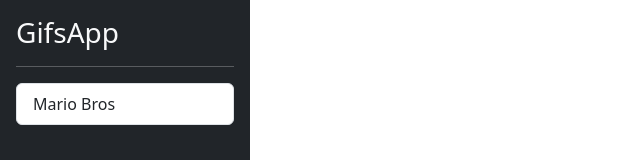
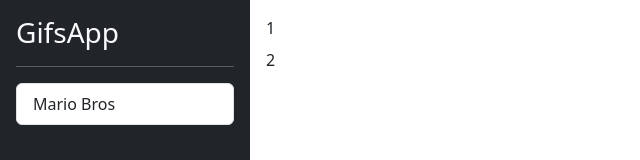
Before and after one commit to AlbertoG22/gifs-app-angular, an Angular app: page / in a window 1280 px wide. Shown: the top 160 px of the page, without its empty margins (0-640 px from the left). Built offline with nearby package versions, Linux system fonts and the light colour scheme.

Commit message:
creation of home page component

```diff
--- a/src/app/app.component.html
+++ b/src/app/app.component.html
@@ -3,5 +3,6 @@
   <shared-sidebar></shared-sidebar>
 
   <!-- Home Page -->
+  <gifs-home-page></gifs-home-page>
 
 </div>
--- /dev/null
+++ b/src/app/gifs/pages/home/home-page.component.html
@@ -0,0 +1,11 @@
+<div class="row p-3">
+  <div class="col-12">
+    <!-- Búsqueda -->
+    1
+  </div>
+
+  <div class="col-12 pt-2">
+    <!-- Listado de Gifs -->
+    2
+  </div>
+</div>
```
Also changed, not shown: src/app/gifs/gifs.module.ts (+7 -1 lines), src/app/gifs/pages/home/home-page.component.ts (added, +9 -0 lines).
